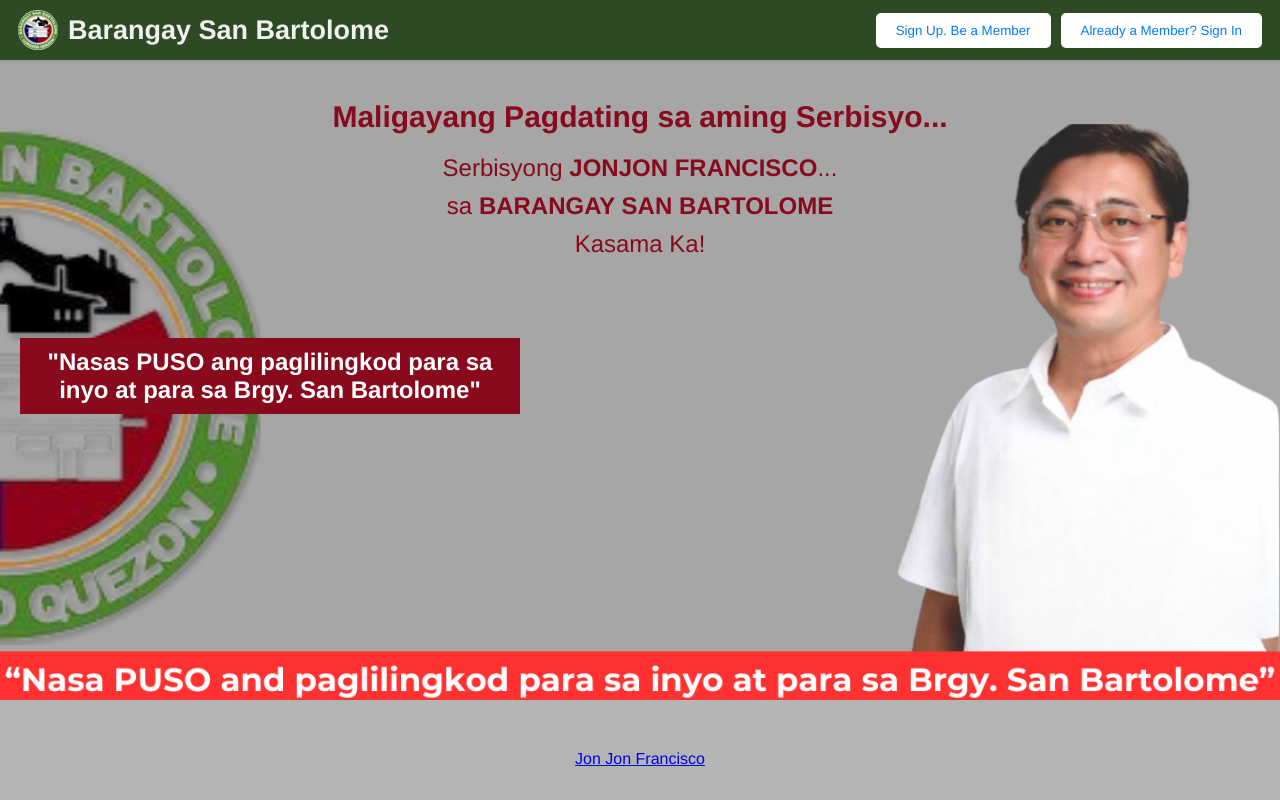
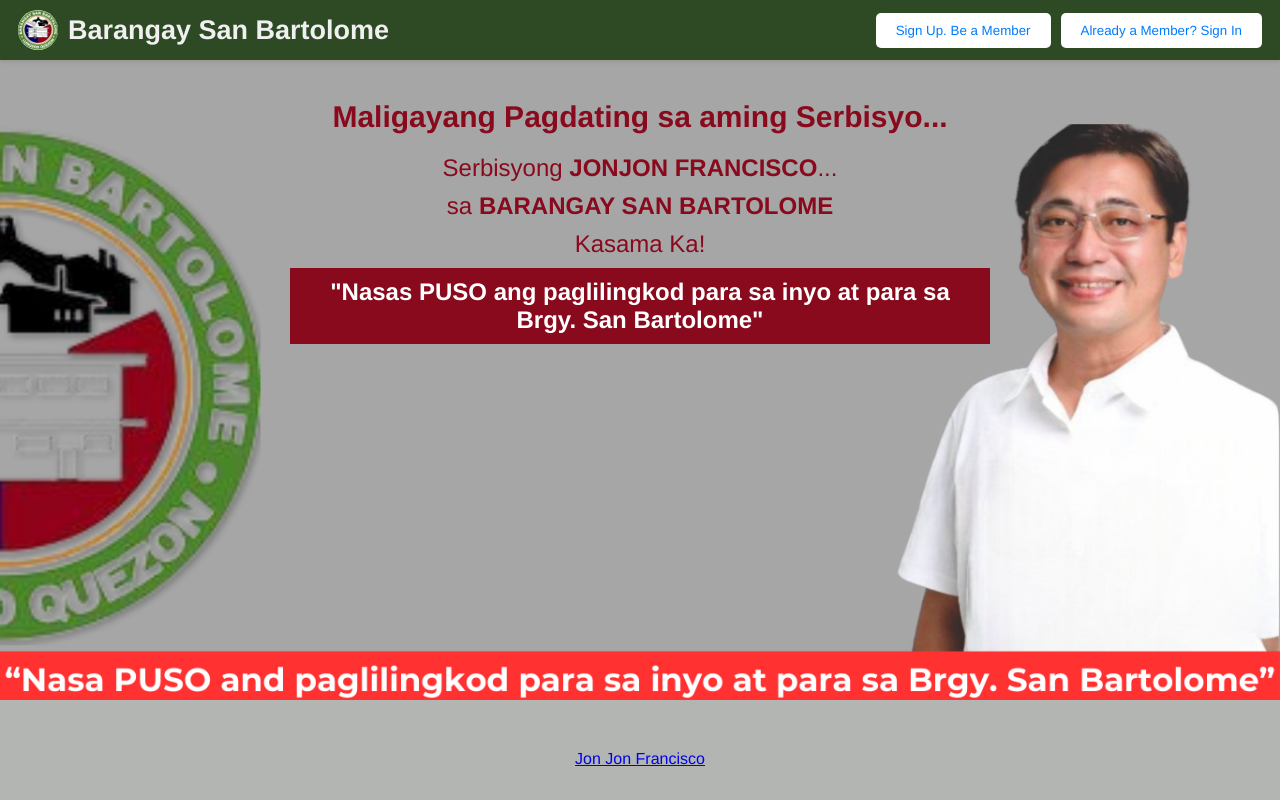
Before and after one commit to jmaesua/react-precinct-number-search, a React (Vite) app: page / in a window 1280 px wide. Built offline with nearby package versions, Linux system fonts and the light colour scheme.

Commit message:
styling the added slogan

```diff
--- a/src/components/LandingPage.css
+++ b/src/components/LandingPage.css
@@ -128,13 +128,14 @@
 }
 
 .hero-section h2 {
-  width: 500px;
+  width: 700px;
   font-size: 24px;
   font-weight: bold;
-  margin-top: 80px;
+  margin: auto;
   padding: 10px;
   background-color: #89091d;
   color: #fff;
+  bottom: 0;
 }
 
 .search-button {
```
